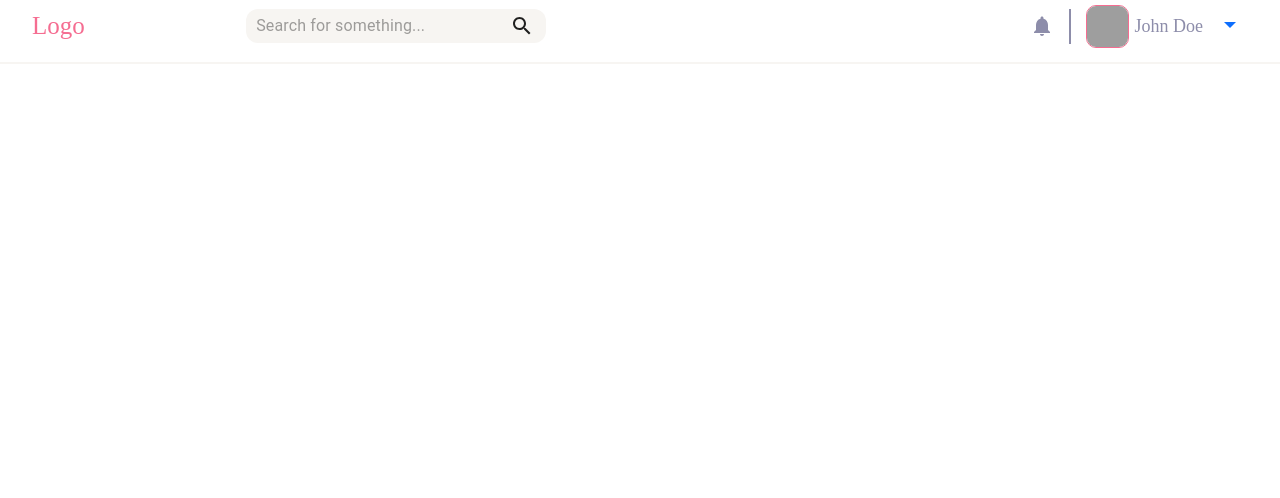
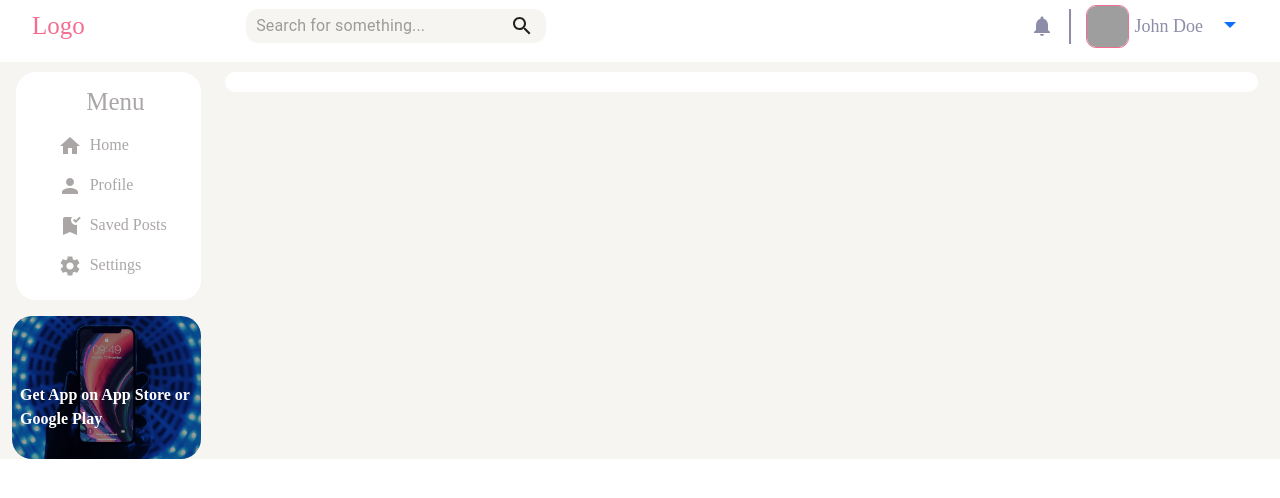
Before and after one commit to hanane54/social-network, a React (Create React App) app: page /create-post in a window 1280 px wide. Before the commit this address had no page. Shown: the top 498 px of the page. Built offline with nearby package versions, Linux system fonts and the light colour scheme; grey boxes are pictures that could not be loaded.

Commit message:
Initialized CreatePost page and containers

```diff
--- a/src/App.js
+++ b/src/App.js
@@ -4,6 +4,7 @@ import {Routes, Route} from "react-router-dom";
 import Header from "./components/header/header";
 import HomePage from './pages/HomePage';
 import PublicationPage from './pages/publicationPage'
+import CreatePostPage from './pages/CreatePostPage';
 // import Menu from "./components/menu/menu";
 
 function App() {
@@ -16,7 +17,7 @@ function App() {
         <Route path="/" exact element={<HomePage className="element"/>}/>
         <Route path="/user-settings" exact element={<h2>this is the home page</h2>}/>
         <Route path="/post" exact element={<PublicationPage className="element"/>}/>
-        <Route path="/publish-post" exact element={<h2>this is the home page</h2>}/>
+        <Route path="/create-post" exact element={<CreatePostPage className="element"/>}/>
         <Route path="/saved-post" exact element={<h2>this is the home page</h2>} />
         <Route path="/login" exact element={<h2>this is the home page</h2>}/>
         <Route path="/signup" exact element={<h2>this is the home page</h2>}/>
--- a/src/components/posts/CreatePostContainer.js
+++ b/src/components/posts/CreatePostContainer.js
@@ -0,0 +1,21 @@
+import { Col, Container, Row } from 'react-bootstrap';
+import Menu from '../menu/menu'
+import Ads from '../menu/Ads'
+import CreatePostForm from './createPostForm'
+
+const CreatePostContainer = ( ) => {
+    return <>
+        <Container fluid>
+      <Row>
+        <Col xs={2}>
+          <Menu/>
+          <Ads/>
+        </Col>
+        <Col xs={10}>
+          <CreatePostForm/>
+        </Col>
+      </Row>
+    </Container>
+  </>
+}
+export default CreatePostContainer;
--- a/src/components/posts/createPostForm.js
+++ b/src/components/posts/createPostForm.js
@@ -0,0 +1,12 @@
+import styles from './createPostForm.module.css'
+const CreatePostForm = () => {
+    return <>
+        <div className={styles.formContainer}>
+
+            <form>
+
+            </form>
+        </div>
+    </>
+}
+export default CreatePostForm;
--- a/src/components/posts/createPostForm.module.css
+++ b/src/components/posts/createPostForm.module.css
@@ -0,0 +1,7 @@
+.formContainer{
+    background-color: white;
+    margin-top: 8px;
+    margin-right: 10px;
+    border-radius: 20px;
+    padding: 10px;
+}
--- /dev/null
+++ b/src/pages/CreatePostPage.js
@@ -0,0 +1,7 @@
+import CreatePostContainer from '../components/posts/CreatePostContainer'
+const CreatePostPage = () => {
+    return <>
+        <CreatePostContainer />
+    </>
+}
+export default CreatePostPage;
```
